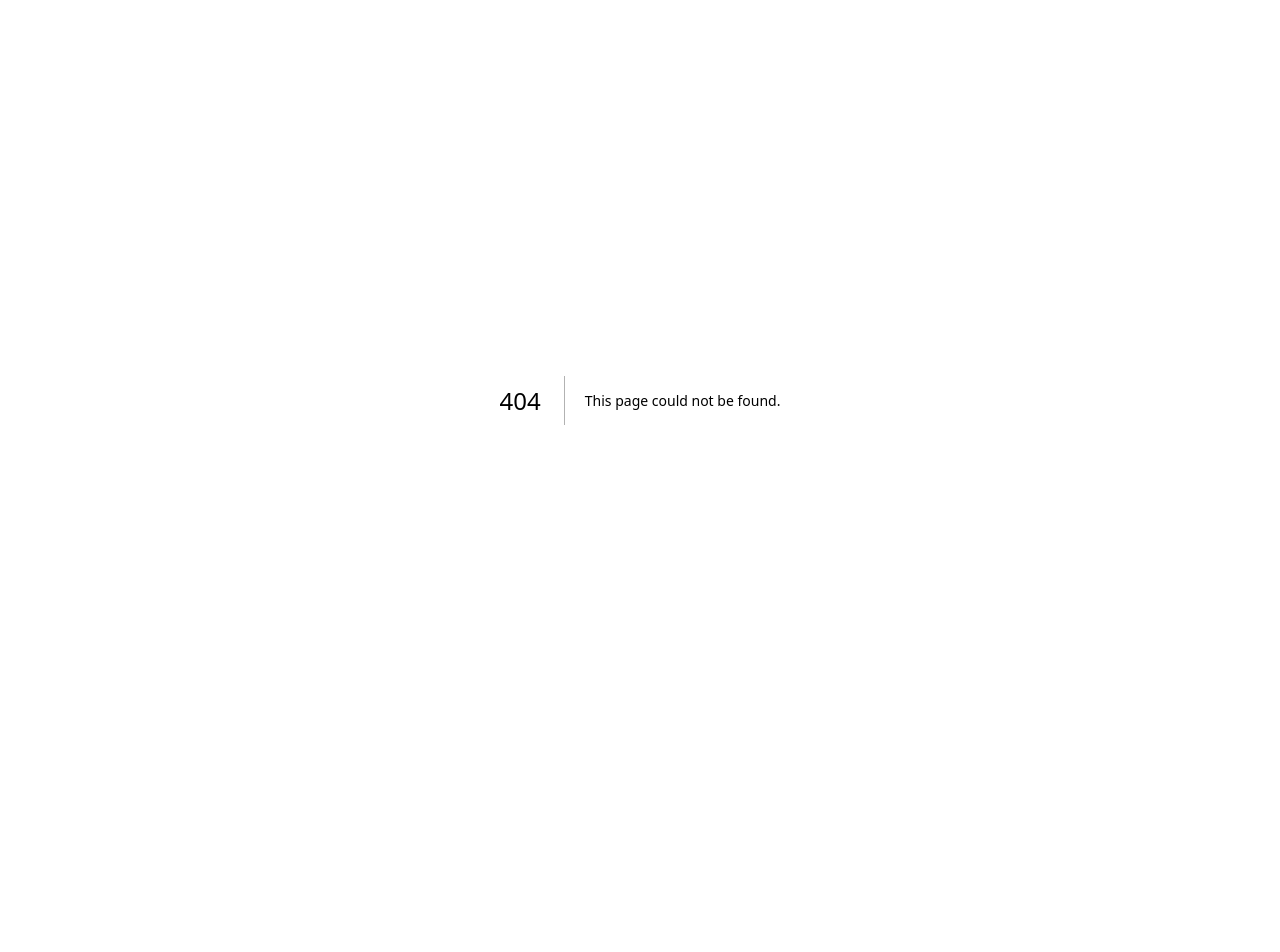
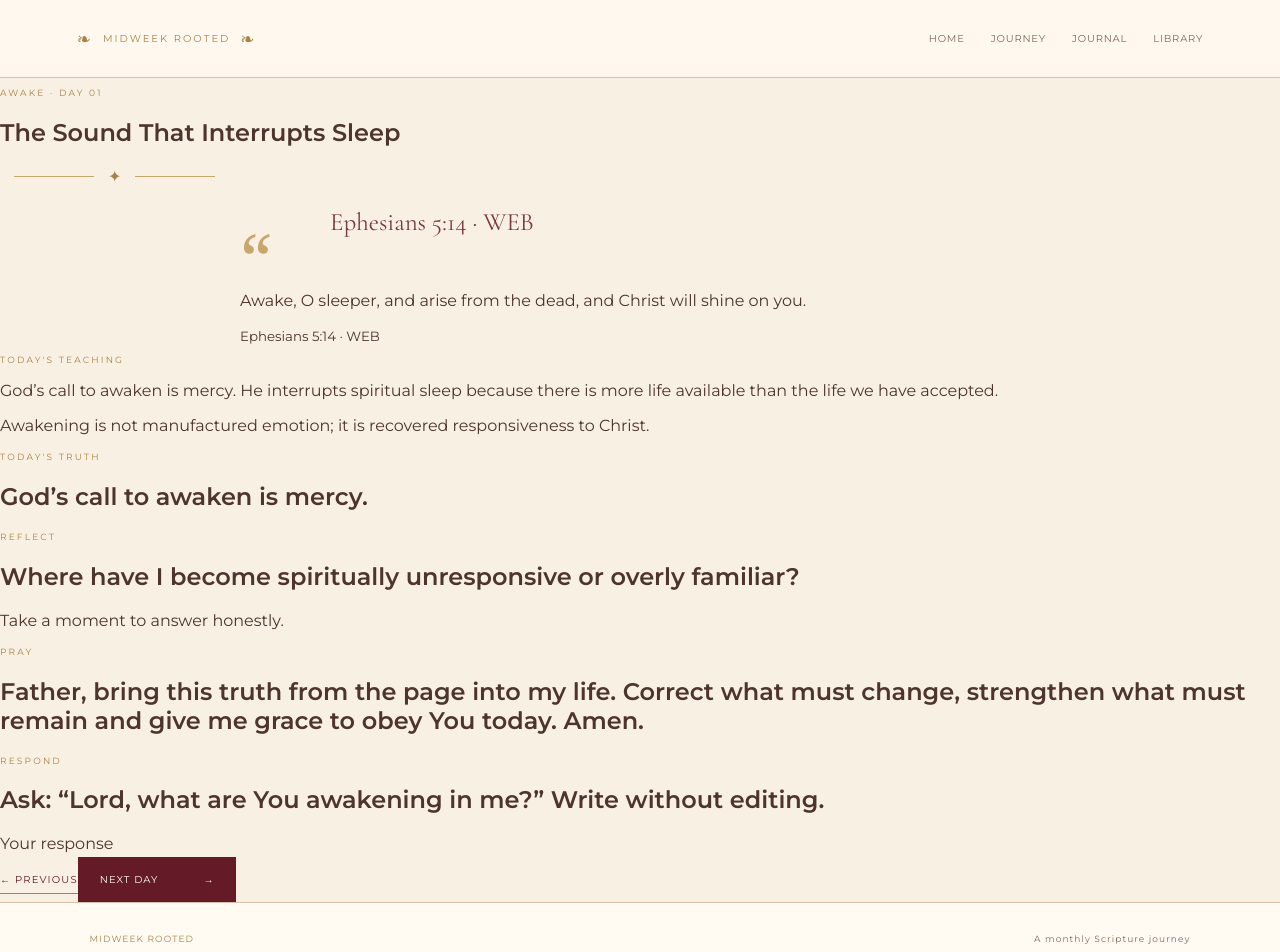
Before and after one commit to ROOTEDWITHKHETHIWE/Rooted-with-Khethiwe-correct, a Next.js app: page /journey/day/1 in a window 1280 px wide. Before the commit this address had no page. Shown: the top 952 px of the page. Before the commit the page ends 800 px from the top, so only its background shows below. Built offline with nearby package versions, Linux system fonts and the light colour scheme.

Commit message:
Create page.tsx

```diff
--- /dev/null
+++ b/app/journey/day/[day]/page.tsx
@@ -0,0 +1,145 @@
+import Link from "next/link";
+import { notFound } from "next/navigation";
+import { awakeDays } from "@/data/awake";
+
+type PageProps = {
+  params: Promise<{
+    day: string;
+  }>;
+};
+
+export default async function AwakeDayPage({ params }: PageProps) {
+  const { day } = await params;
+  const dayNumber = Number(day);
+
+  if (!Number.isInteger(dayNumber)) {
+    notFound();
+  }
+
+  const currentDay = awakeDays.find((item) => item.day === dayNumber);
+
+  if (!currentDay) {
+    notFound();
+  }
+
+  const previousDay =
+    dayNumber > 1 ? `/journey/day/${dayNumber - 1}` : "/journey";
+
+  const nextDay =
+    dayNumber < 30 ? `/journey/day/${dayNumber + 1}` : "/journey";
+
+  return (
+    <main className="awake-page">
+      <header className="topbar">
+        <div className="brand">
+          <span className="leaf">❧</span>
+          <span>MIDWEEK ROOTED</span>
+          <span className="leaf">❧</span>
+        </div>
+
+        <nav>
+          <Link href="/">Home</Link>
+          <Link href="/journey">Journey</Link>
+          <Link href="/journal">Journal</Link>
+          <Link href="/library">Library</Link>
+        </nav>
+      </header>
+
+      <section className="day-hero">
+        <p className="small-label">
+          AWAKE · DAY {String(currentDay.day).padStart(2, "0")}
+        </p>
+
+        <h1>{currentDay.title}</h1>
+
+        <div className="ornament">
+          <span>✦</span>
+        </div>
+
+        <p className="subtitle">{currentDay.scripture}</p>
+      </section>
+
+      <section className="day-scripture">
+        <div className="scripture-inner">
+          <span className="quote-mark">“</span>
+
+          <p>
+            {currentDay.day === 1
+              ? "Awake, O sleeper, and arise from the dead, and Christ will shine on you."
+              : currentDay.scripture}
+          </p>
+
+          <small>{currentDay.scripture}</small>
+        </div>
+      </section>
+
+      <section className="day-content">
+        <div>
+          <p className="section-label">TODAY'S TEACHING</p>
+        </div>
+
+        <article>
+          {currentDay.teaching.map((paragraph, index) => (
+            <p key={index}>{paragraph}</p>
+          ))}
+        </article>
+      </section>
+
+      <section className="truth-card">
+        <p className="section-label">TODAY'S TRUTH</p>
+
+        <h2>{currentDay.truth}</h2>
+      </section>
+
+      <section className="reflection-section">
+        <div>
+          <p className="section-label">REFLECT</p>
+
+          <h2>{currentDay.reflection}</h2>
+        </div>
+
+        <div className="reflection-space">
+          <p>Take a moment to answer honestly.</p>
+
+          <div className="writing-line" />
+          <div className="writing-line" />
+          <div className="writing-line" />
+          <div className="writing-line" />
+        </div>
+      </section>
+
+      <section className="prayer-section">
+        <p className="section-label">PRAY</p>
+
+        <h2>{currentDay.prayer}</h2>
+      </section>
+
+      <section className="respond-section">
+        <p className="section-label">RESPOND</p>
+
+        <h2>{currentDay.response}</h2>
+
+        <div className="response-box">
+          <span>Your response</span>
+        </div>
+      </section>
+
+      <section className="day-navigation">
+        <Link href={previousDay} className="text-link">
+          ← Previous
+        </Link>
+
+        <Link href={nextDay} className="primary-button">
+          {dayNumber === 30 ? "Complete the journey" : "Next day"}
+          <span>→</span>
+        </Link>
+      </section>
+
+      <footer>
+        <div className="footer-brand">MIDWEEK ROOTED</div>
+
+        <div>A monthly Scripture journey</div>
+      </footer>
+    </main>
+  );
+}
```
